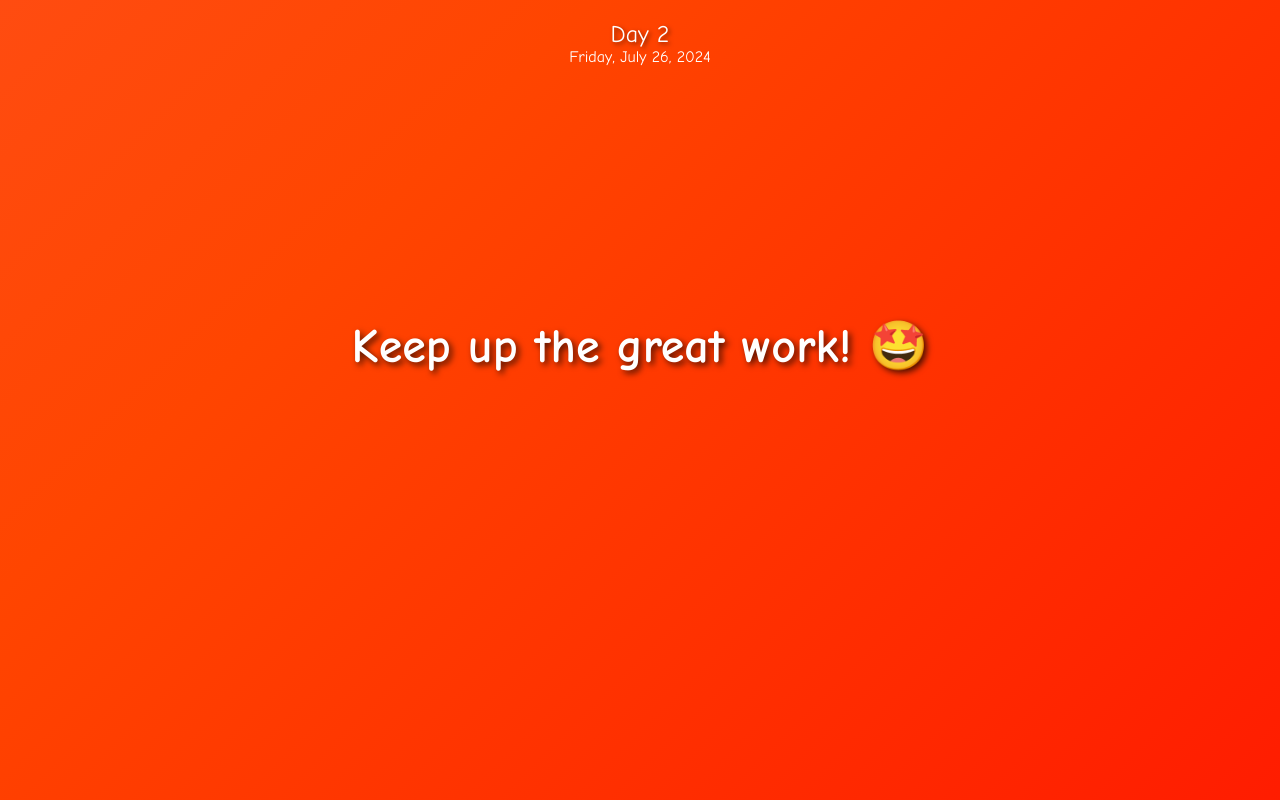
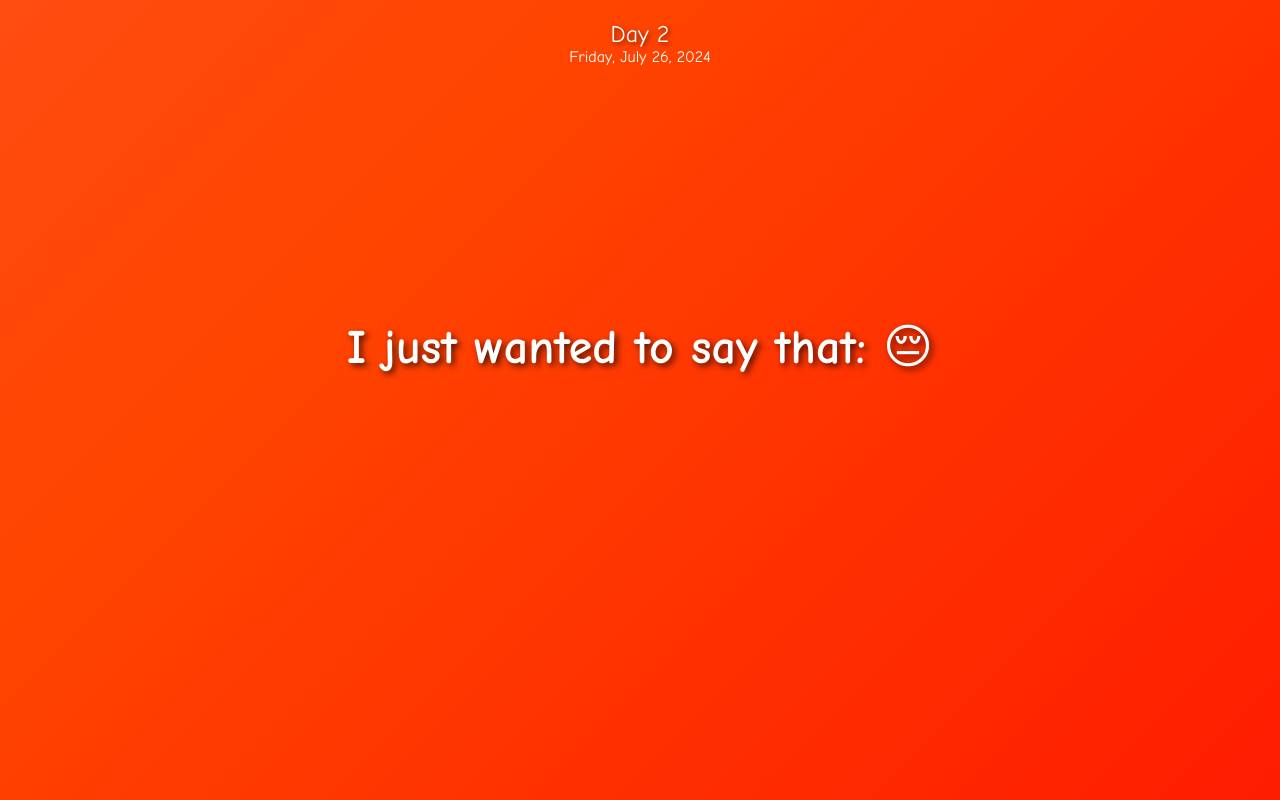
Before and after one commit to usama096/cosmoverse, a plain HTML site: page index.html in a window 1280 px wide. Drawn offline with Linux system fonts and the light colour scheme.

Commit message:
Update index.html

```diff
--- a/index.html
+++ b/index.html
@@ -37,8 +37,15 @@
             text-align: center;
             margin-top: 20px;
         }
-		#date-info{
+
+        #date-info {
             text-align: center;
+        }
+
+        img {
+            width: 260px;
+            height: 260px;
+            border-radius: 16px;
         }
 
         @keyframes gradient {
@@ -54,7 +61,6 @@
                 background-position: 0% 50%;
             }
         }
-
     </style>
 </head>
 
@@ -64,12 +70,10 @@
     <div id="main-sec"></div>
     <script>
         const messages = [
-			"Hello, Kaynaat! 🌹",
-			"You're an amazing person! 🌟",
-			"Keep up the great work! 🤩",
-			"You're doing fantastic! 🎉",
-			"Don't forget to take breaks! ☕",
-			"You're incredible! 🌈"
+            "Hi, Kaynaat! 🌹",
+            "You're a kind person! 🌟",
+            "I just wanted to say that: 😔",
+            "<img src ='https://cdn.pixabay.com/photo/2024/05/20/08/46/ai-generated-8774249_1280.jpg'>"
         ];
 
         function displayMessage(index) {
```
Lines whose indentation alone changed are shown as unchanged.
